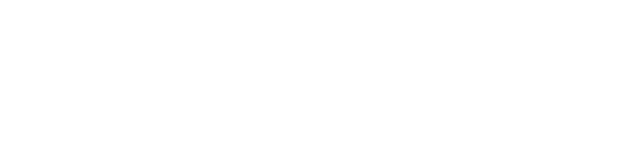
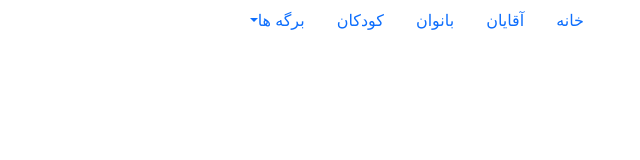
Before and after one commit to MrMohsenHeydari/project-2-mft, a website: page index.html in a window 1280 px wide. Shown: the whole page, without its empty margins (640-1280 px from the left). Drawn offline with nearby package versions, Linux system fonts and the light colour scheme.

Commit message:
Update index.html

```diff
--- a/index.html
+++ b/index.html
@@ -1,13 +1,47 @@
 <!DOCTYPE html>
-<html lang="en">
+<html lang="en" dir="rtl">
+
 <head>
     <meta charset="UTF-8">
     <meta name="viewport" content="width=device-width, initial-scale=1.0">
-    <title>Document</title>
+    <title>Project-2-MFT</title>
     <link rel="stylesheet" href="./node_modules/bootstrap/dist/css/bootstrap.min.css">
+    <link rel="stylesheet" href="./style.css">
 </head>
+
 <body>
+    <!-- start Menu -->
+    <div class="menu">
+        <div class="nav">
+            <ul class="nav nav-pills">
+                <li class="nav-item">
+                    <a class="nav-link" aria-current="page" href="#">خانه</a>
+                </li>
+                <li class="nav-item">
+                    <a class="nav-link" aria-current="page" href="#">آقایان</a>
+                </li>
+                <li class="nav-item">
+                    <a class="nav-link" aria-current="page" href="#">بانوان</a>
+                </li>
+                <li class="nav-item">
+                    <a class="nav-link" aria-current="page" href="#">کودکان</a>
+                </li>
+                <li class="nav-item dropdown">
+                    <a class="nav-link dropdown-toggle" data-bs-toggle="dropdown" href="#" role="button"
+                        aria-expanded="false">برگه ها</a>
+                    <ul class="dropdown-menu">
+                        <li><a class="dropdown-item" href="#">محصولات</a></li>
+                        <li><a class="dropdown-item" href="#">درباره ما</a></li>
+                        <li><a class="dropdown-item" href="#">تماس با ما</a></li>
 
+                    </ul>
+                </li>
+            </ul>
+        </div>
+        <div class="logo">
+        </div>
+    </div>
+    <!-- end Menu -->
 
 
 
@@ -16,4 +50,5 @@
 
     <script src="./node_modules/bootstrap/dist/js/bootstrap.min.js"></script>
 </body>
+
 </html>
```
